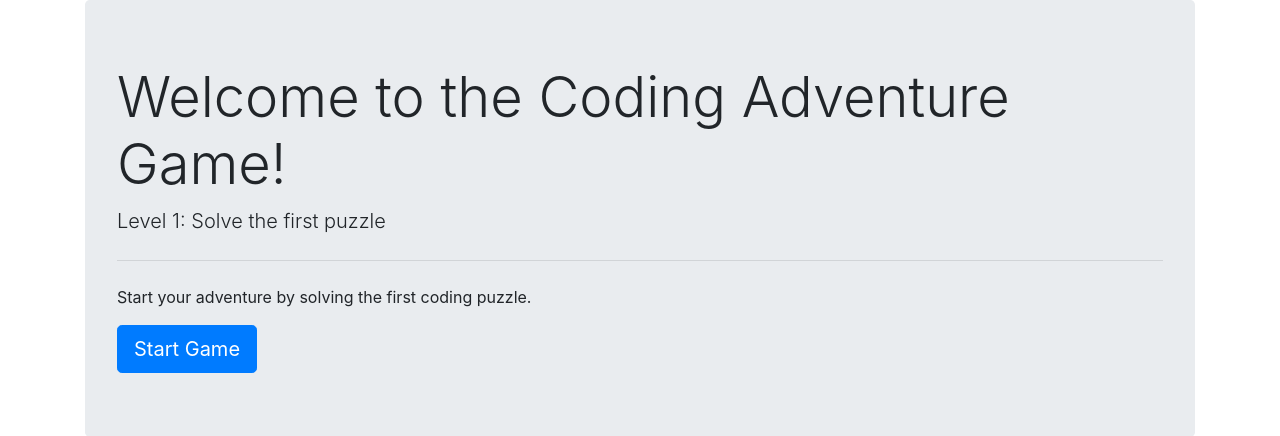
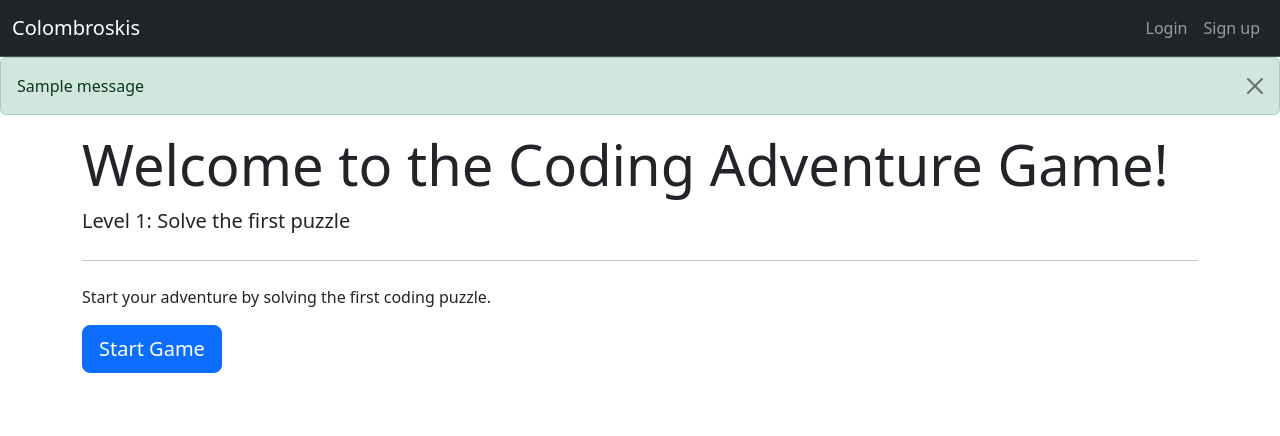
Before and after one commit to d4duong/Colombroskis, a Flask app: page / in a window 1280 px wide. Shown: the top 436 px of the page. Run offline with Flask 3, Linux system fonts and the light colour scheme; one stand-in notice (Sample message) is shown; some libraries are stand-ins or nearby versions.

Commit message:
altered layout

```diff
--- a/app/templates/layout.html
+++ b/app/templates/layout.html
@@ -1,17 +1,105 @@
 <!DOCTYPE html>
 <html lang="en">
-<head>
-    <meta charset="UTF-8">
-    <meta name="viewport" content="width=device-width, initial-scale=1.0">
-    <title>Interactive Coding Game</title>
-    <link rel="stylesheet" href="https://stackpath.bootstrapcdn.com/bootstrap/4.5.2/css/bootstrap.min.css">
-</head>
-<body>
-    <div class="container">
-        {% block content %}{% endblock %}
+  <head>
+    <meta charset="UTF-8" />
+    <meta name="viewport" content="width=device-width, initial-scale=1.0" />
+    <title>{% block title %}{% endblock %}</title>
+    <link
+      href="https://cdn.jsdelivr.net/npm/bootstrap@5.3.1/dist/css/bootstrap.min.css"
+      rel="stylesheet"
+      integrity="sha384-4bw+/aepP/YC94hEpVNVgiZdgIC5+VKNBQNGCHeKRQN+PtmoHDEXuppvnDJzQIu9"
+      crossorigin="anonymous"
+    />
+
+    <link
+      rel="stylesheet"
+      href="https://stackpath.bootstrapcdn.com/font-awesome/4.7.0/css/font-awesome.min.css"
+      crossorigin="anonymous"
+    />
+
+    <link href="/static/styles.css" rel="stylesheet" />
+  </head>
+  <body>
+    <nav
+      class="navbar navbar-expand-lg bg-dark border-bottom border-body"
+      data-bs-theme="dark"
+    >
+      <div class="container-fluid">
+        <a class="navbar-brand" id="brand" href="/">Colombroskis</a>
+        <button
+          class="navbar-toggler"
+          type="button"
+          data-bs-toggle="collapse"
+          data-bs-target="#navbar"
+          aria-controls="navbar"
+          aria-expanded="false"
+          aria-label="Toggle navigation"
+        >
+          <span class="navbar-toggler-icon"></span>
+        </button>
+        <div class="collapse navbar-collapse" id="navbar">
+          {% if session["user_id"] %}
+          <ul class="navbar-nav me-auto mb-2 mb-lg-0">
+            <li class="nav-item">
+              <a class="nav-link" id="home" href="/">Search</a>
+            </li>
+            <li class="nav-item">
+              <a class="nav-link" id="advSearch" href="/multi-search"
+                >MultiSearch</a
+              >
+            </li>
+            <li class="nav-item">
+              <a class="nav-link" id="home" href="/cart">Cart</a>
+            </li>
+          </ul>
+          <ul class="navbar-nav ms-auto mb-2 mb-lg-0">
+            <li class="nav-item">
+              <a class="nav-link" id="logout" href="/logout">Log out</a>
+            </li>
+          </ul>
+          {% else %}
+          <ul class="navbar-nav ms-auto mb-2 mb-lg-0">
+            <li class="nav-item">
+              <a class="nav-link" id="login" href="/login">Login</a>
+            </li>
+            <li class="nav-item">
+              <a class="nav-link" id="signUp" href="/sign-up">Sign up</a>
+            </li>
+          </ul>
+          {% endif %}
+        </div>
+      </div>
+    </nav>
+
+    {% with messages = get_flashed_messages(with_categories=true) %} {% if
+    messages %} {% for category, message in messages %} {% if category ==
+    'error' %}
+    <div class="alert alert-danger alert-dismissible fade show" role="alert">
+      {{ message }}
+      <button
+        type="button"
+        class="btn-close"
+        data-bs-dismiss="alert"
+        aria-label="Close"
+      ></button>
     </div>
-    <script src="https://code.jquery.com/jquery-3.5.1.slim.min.js"></script>
-    <script src="https://cdn.jsdelivr.net/npm/@popperjs/core@2.9.2/dist/umd/popper.min.js"></script>
-    <script src="https://stackpath.bootstrapcdn.com/bootstrap/4.5.2/js/bootstrap.min.js"></script>
-</body>
+    {% else %}
+    <div class="alert alert-success alert-dismissible fade show" role="alert">
+      {{ message }}
+      <button
+        type="button"
+        class="btn-close"
+        data-bs-dismiss="alert"
+        aria-label="Close"
+      ></button>
+    </div>
+    {% endif %} {% endfor %} {% endif %} {% endwith %}
+
+    <div class="container">{% block content %}{% endblock %}</div>
+    <script
+      src="https://cdn.jsdelivr.net/npm/bootstrap@5.3.1/dist/js/bootstrap.bundle.min.js"
+      integrity="sha384-HwwvtgBNo3bZJJLYd8oVXjrBZt8cqVSpeBNS5n7C8IVInixGAoxmnlMuBnhbgrkm"
+      crossorigin="anonymous"
+    ></script>
+  </body>
 </html>
```
